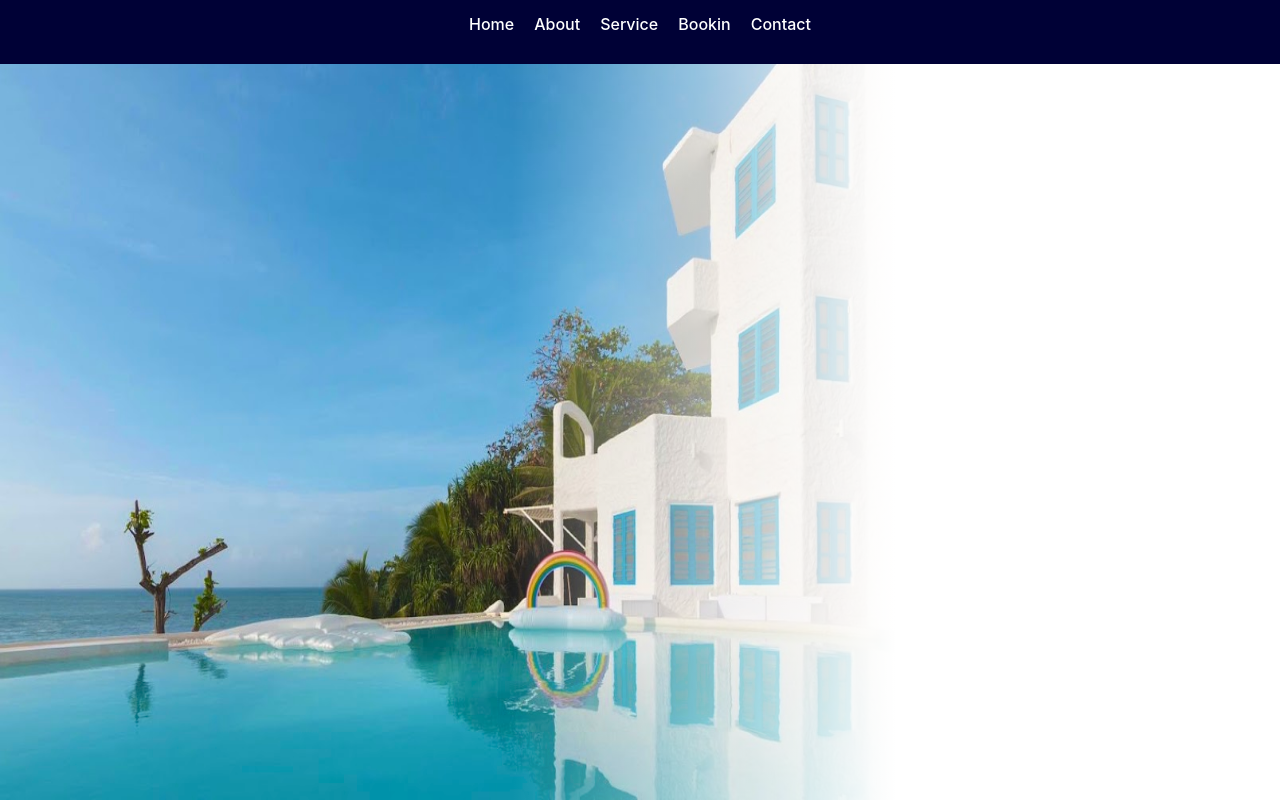
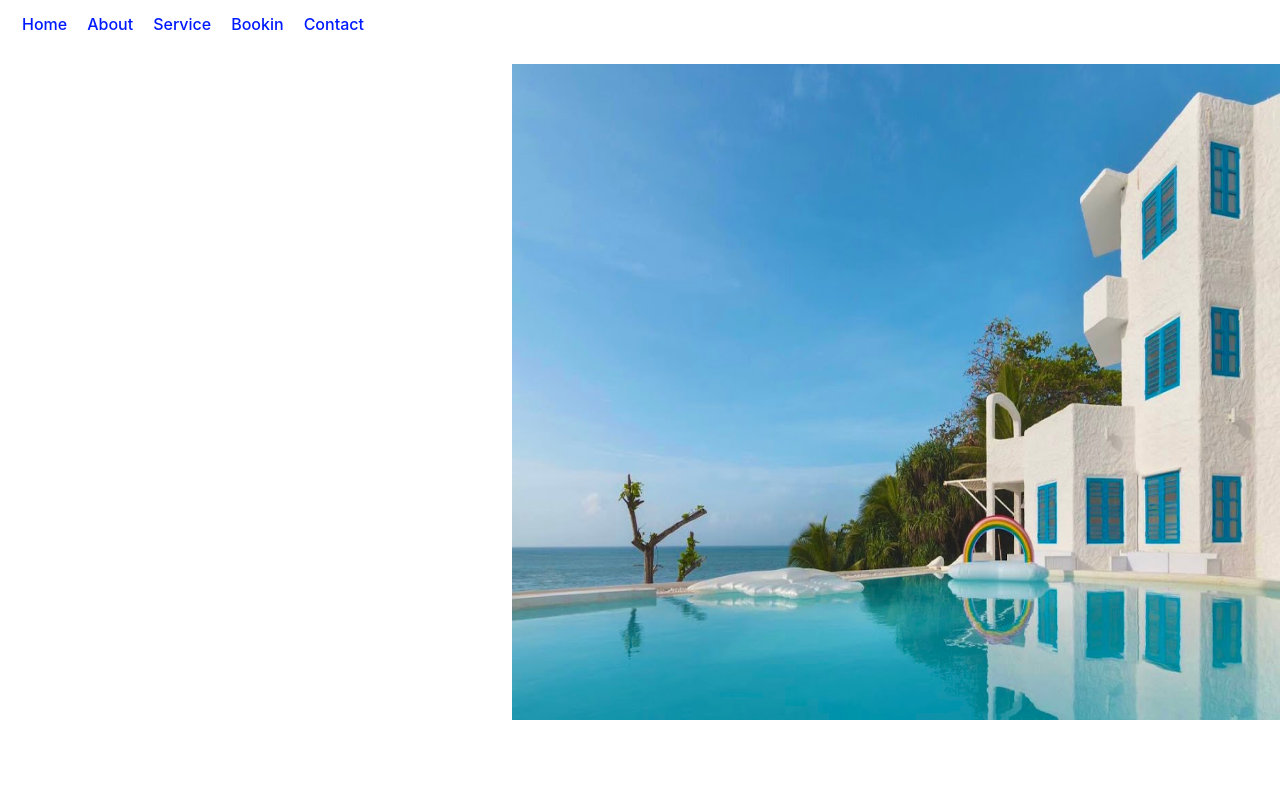
Before and after one commit to DonShanilka/Talalla-Blue-Beach-Villa, a React (Vite) app: page / in a window 1280 px wide. Built offline with nearby package versions, Linux system fonts and the light colour scheme; a web font is replaced by a local one.

Commit message:
update home page css

```diff
--- a/src/App.css
+++ b/src/App.css
@@ -1,3 +1,8 @@
+* {
+  margin: 0;
+  padding: 0;
+}
+
 #root {
   max-width: 1280px;
   margin: 0 auto;
--- a/src/Components/HeaderContent/Header.css
+++ b/src/Components/HeaderContent/Header.css
@@ -4,13 +4,13 @@
     left: 0%;
     top: 0%;
     width: 100%;
-    background-color: rgb(0, 1, 54);
+    background-color: rgb(255, 255, 255);
     height: 8%;
     z-index: 100;
 }
 
 .navbar {
     padding: 12px;
-    width: 100%;
-    left: 40%;
+    width: 20%;
+    left: 0%;
 }
--- a/src/Components/MenuLink/MenuLink.css
+++ b/src/Components/MenuLink/MenuLink.css
@@ -1,5 +1,5 @@
 .link {
-    color: #ffffff;
+    color: #001aff;
     margin: 10px;
     left: 0%;
 }
--- a/src/pages/home/Home.jsx
+++ b/src/pages/home/Home.jsx
@@ -6,7 +6,7 @@ const Home = () => {
     return (
         <>
             <div className="home-page-main-rect">
-                <div>
+                <div className='image-section'>
                     <img className='homePage-main-image' src="src\assets\HomePageImage\bluebeachvilla.JPG" alt="" />
                 </div>
                 <div id="main-white-rect"></div>
--- a/src/pages/home/home.css
+++ b/src/pages/home/home.css
@@ -1,21 +1,25 @@
-#main-white-rect {
+.home-page-main-rect {
     position: absolute;
     width: 100%;
     height: 100%;
-    background: rgb(255, 255, 255);
-    background: -moz-linear-gradient(90deg, rgba(255, 255, 255, 0) 40%, rgba(255, 255, 255, 1) 70%);
-    background: -webkit-linear-gradient(90deg, rgba(255, 255, 255, 0) 40%, rgba(255, 255, 255, 1) 70%);
-    background: linear-gradient(90deg, rgba(255, 255, 255, 0) 40%, rgba(255, 255, 255, 1) 70%);
-    filter: progid:DXImageTransform.Microsoft.gradient(startColorstr="#ffffff", endColorstr="#ffffff", GradientType=1);
-    z-index: 10;
     left: 0%;
     top: 0%;
+    background-color: rgb(255, 255, 255);
+}
+
+.image-section {
+    position: absolute;
+    width: 60%;
+    height: 82%;
+    top: 8%;
+    left: 40%;
+    background-color: blue;
+    z-index: 10;
 }
 
 .homePage-main-image {
     position: absolute;
+    width: 100%;
     height: 100%;
-    width: 70%;
     left: 0%;
-    top: 0%;
 }
```
